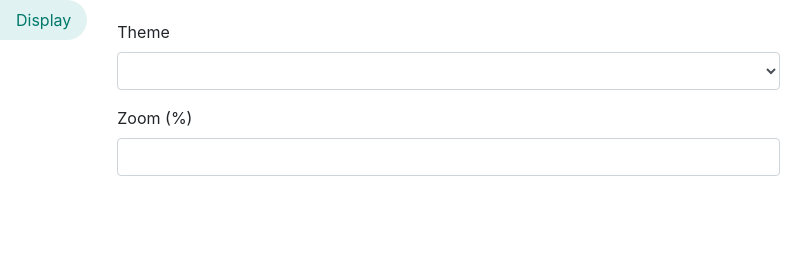
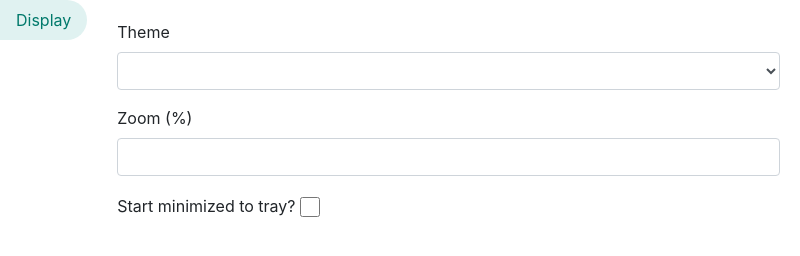
Before and after one commit to jerrod-lankford/google-voice-desktop-app, an Electron app: page src/pages/customize.html in a window 800 px wide. Drawn offline with nearby package versions, Linux system fonts and the light colour scheme; no server answers.

Commit message:
implement start minimized to tray option (#70)
* implement start minimized to tray option

* use a checkbox instead of dropdown for "start minimized" preference

```diff
--- a/src/pages/customize.css
+++ b/src/pages/customize.css
@@ -27,3 +27,11 @@
     background-color:  rgb(224, 242, 241);
 
 }
+
+input[type=checkbox] {
+    width: 20px;
+    height: 20px;
+    display: inline-block;
+    position: relative;
+    top: 5px;
+}
--- a/src/pages/customize.html
+++ b/src/pages/customize.html
@@ -23,11 +23,15 @@
                         <option value="cerulean">Cerulean</option>
                         <option value="darkplus">DarkPlus</option>
                     </select>
-                  </div>
-                  <div class="form-group">
+                </div>
+                <div class="form-group">
                     <label for="zoom">Zoom (%)</label>
                     <input class="form-control" id="zoom" value="100" />
-                  </div>
+                </div>
+                <div class="form-group">
+                    <label for="start-minimized">Start minimized to tray?</label>
+                    <input type="checkbox" class="form-control" id="start-minimized">
+                </div>
             </div>
         </div>
         <script src="customize.js" type="text/javascript"></script>
--- a/src/pages/customize.js
+++ b/src/pages/customize.js
@@ -22,4 +22,12 @@
     });
     zoomSetting.value = currentZoom;
 
+    const currentStartMinimized = prefs.startMinimized || false;
+    const minimizedSetting = document.getElementById("start-minimized");
+    minimizedSetting.addEventListener('change', (e) => {
+         const val = e.target.checked;
+         ipcRenderer.send('pref-change-start-minimized', val);
+    });
+    minimizedSetting.value = currentStartMinimized;
+
 })();
```
Also changed, not shown: src/main.js (+11 -0 lines).
